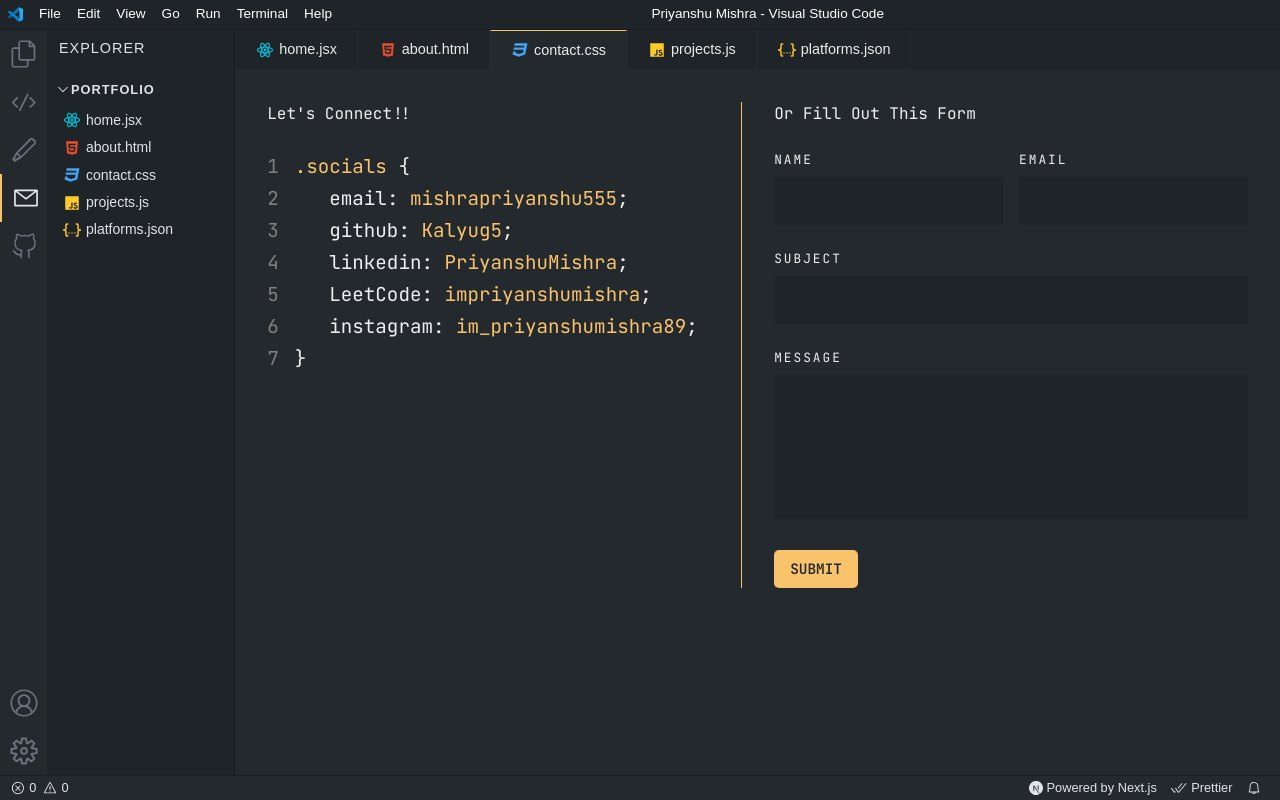
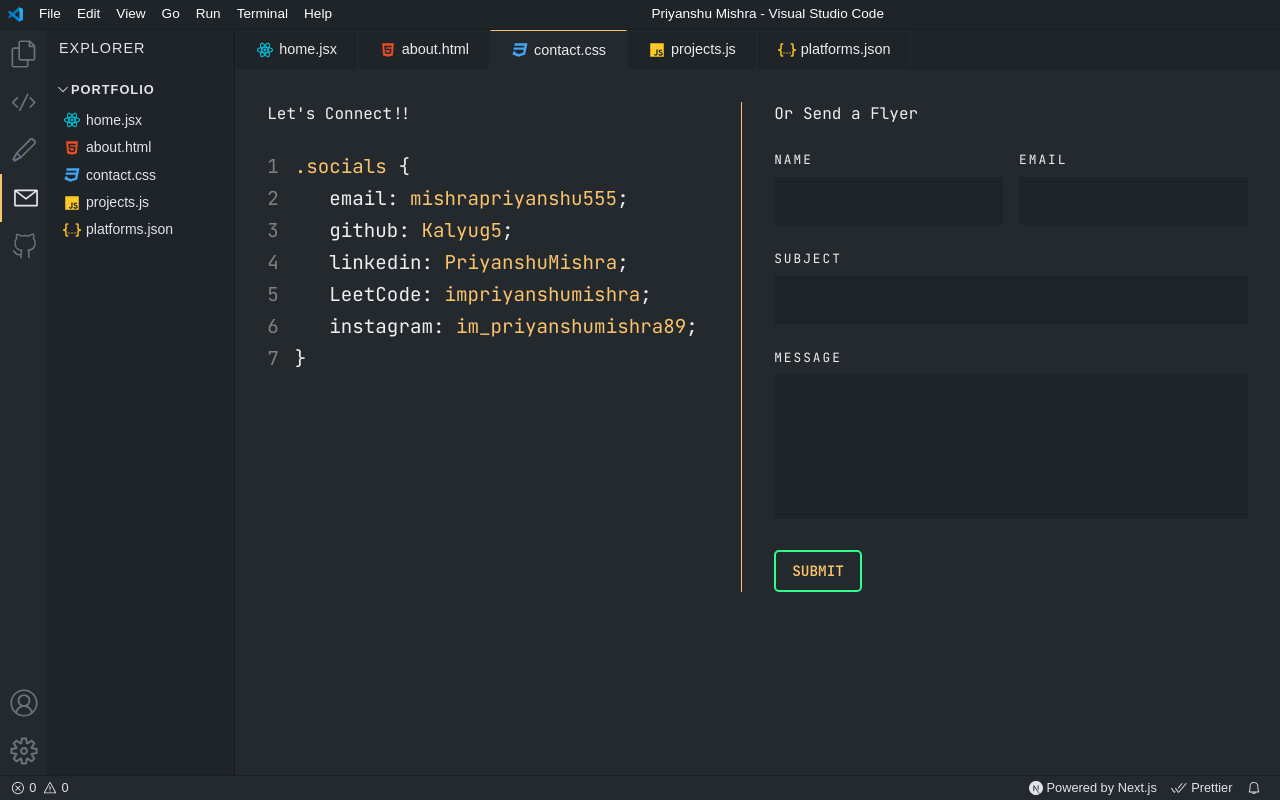
Before and after one commit to Kalyug5/my-portfolio, a Next.js app: page /contact in a window 1280 px wide. Built offline with nearby package versions, Linux system fonts and the light colour scheme.

Commit message:
"updates"

```diff
--- a/pages/contact.jsx
+++ b/pages/contact.jsx
@@ -33,7 +33,7 @@ const ContactPage =() => {
         <ContactCode />
       </div>
       <div>
-        <h3 className={styles.heading}>Or Fill Out This Form</h3>
+        <h3 className={styles.heading}>Or Send a Flyer</h3>
         <form className={styles.form} onSubmit={submitForm}>
           <div className={styles.flex}>
             <div>
--- a/styles/ContactPage.module.css
+++ b/styles/ContactPage.module.css
@@ -45,19 +45,25 @@
 
 .form input:focus,
 .form textarea:focus {
-  outline: 1px solid var(--accent-color);
+  outline: 1px solid rgb(47, 255, 172);
 }
 
 .form button {
-  background: var(--accent-color);
-  color: var(--main-bg);
-  border: none;
+  background: var(--main-bg);
+  color: var(--accent-color);
+  border: 2px solid rgb(47, 255, 141);
   cursor: pointer;
   padding: 0.5rem 1rem;
   font-size: 0.9rem;
   font-weight: bold;
   border-radius: 5px;
   text-transform: uppercase;
+}
+
+.form button:hover{
+
+  color:rgb(32, 153, 228);
+
 }
 
 .heading {
```
